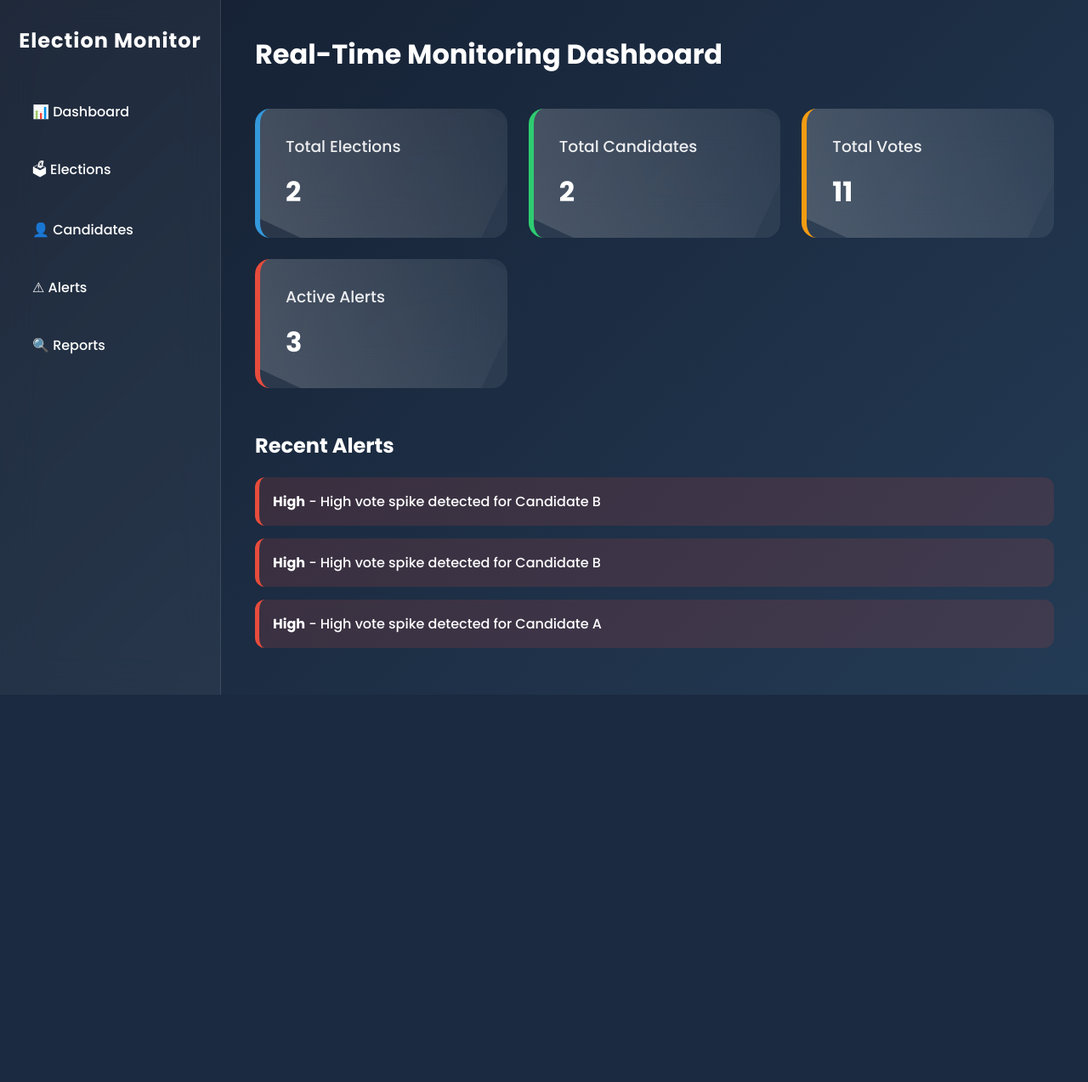
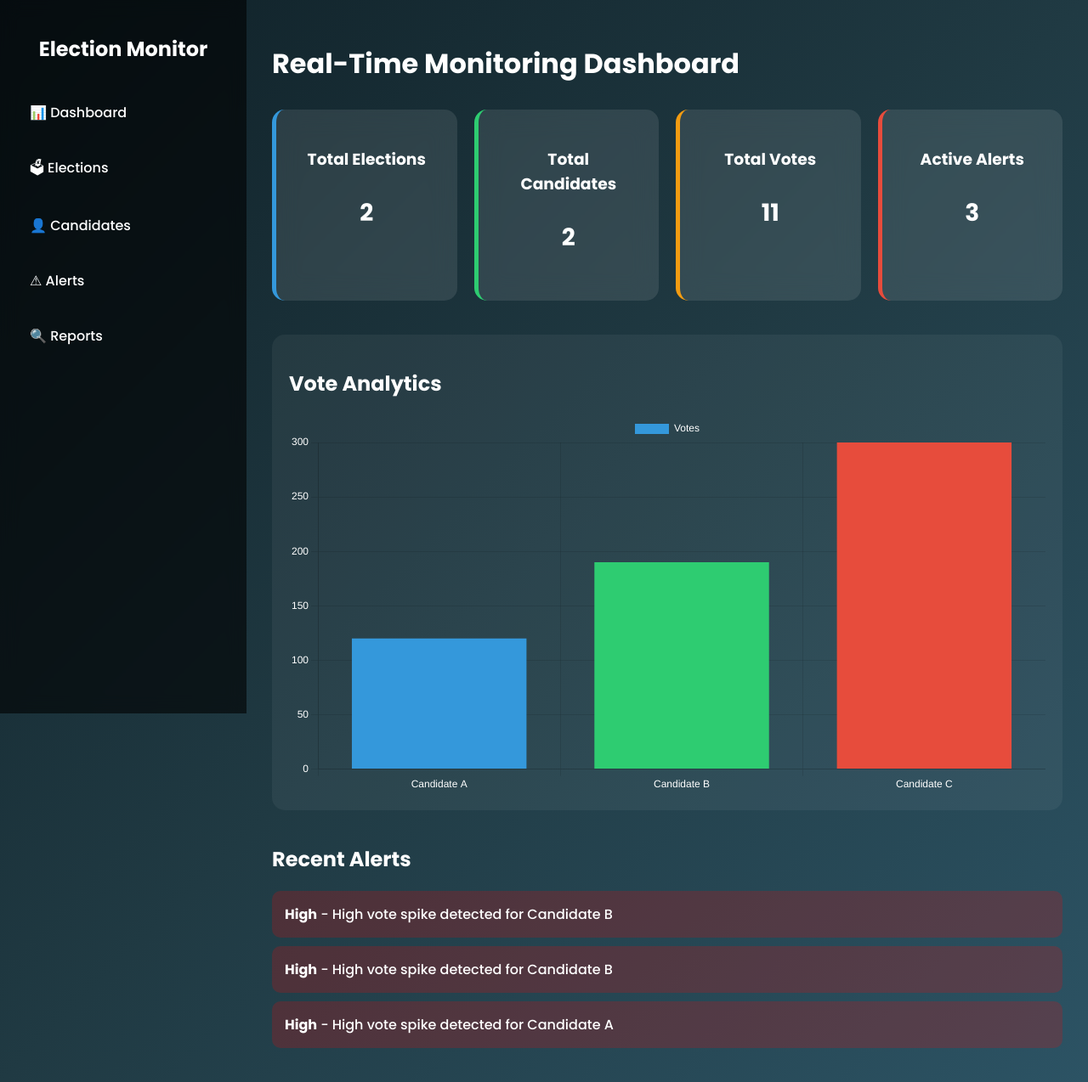
Before and after one commit to Nishant607/Real-time-Election-Data-Monitoring-System, a Django app: page / in a window 1280 px wide. Shown: the whole page at 85% size. Before the commit the page ends 818 px from the top, so only its background shows below. Run offline with Django 5.2, Linux system fonts and the light colour scheme; data comes from the database, SQL or seed files in the repository; both versions use the stored data as it was after the commit.

Commit message:
Updated dashboard UI, alerts link, chart visualization

```diff
--- a/core/static/core/css/dashboard.css
+++ b/core/static/core/css/dashboard.css
@@ -1,179 +1,140 @@
-* {
+body {
     margin: 0;
-    padding: 0;
-    box-sizing: border-box;
+    font-family: 'Poppins', sans-serif;
+    display: flex;
+    background: linear-gradient(135deg, #0f2027, #203a43, #2c5364);
+    color: white;
 }
 
-body {
-    font-family: 'Poppins', sans-serif;
-    background: linear-gradient(135deg, #141e30, #243b55);
-    color: white;
-    display: flex;
-    min-height: 100vh;
-}
-
-/* Sidebar */
-
+/* SIDEBAR */
 .sidebar {
-    width: 260px;
-    background: rgba(255, 255, 255, 0.05);
-    backdrop-filter: blur(20px);
-    padding: 30px 20px;
-    border-right: 1px solid rgba(255, 255, 255, 0.1);
+    width: 250px;
+    background: rgba(0, 0, 0, 0.6);
+    padding: 20px;
+    height: 100vh;
+    backdrop-filter: blur(10px);
 }
 
 .sidebar h2 {
     text-align: center;
-    margin-bottom: 40px;
-    font-weight: 600;
-    letter-spacing: 1px;
+    margin-bottom: 30px;
 }
 
 .sidebar ul {
     list-style: none;
+    padding: 0;
 }
 
 .sidebar ul li {
-    padding: 14px 18px;
-    margin-bottom: 15px;
-    border-radius: 10px;
+    padding: 15px;
+    margin: 10px 0;
+    border-radius: 8px;
+    transition: 0.3s;
     cursor: pointer;
-    transition: 0.3s ease;
 }
 
 .sidebar ul li:hover {
     background: rgba(255, 255, 255, 0.1);
-    transform: translateX(8px);
+    transform: translateX(5px);
 }
 
-/* Main */
+.sidebar a {
+    text-decoration: none;
+    color: white;
+}
 
+.sidebar ul li a {
+    text-decoration: none;
+    color: white;
+    display: block;
+    width: 100%;
+}
+
+.sidebar ul li a:hover {
+    color: #f39c12;
+}
+
+
+/* MAIN */
 .main {
     flex: 1;
-    padding: 40px;
+    padding: 30px;
 }
 
-/* Topbar */
-
 .topbar h1 {
-    font-weight: 600;
-    margin-bottom: 40px;
+    margin-bottom: 30px;
 }
 
-/* Cards Grid */
-
+/* CARDS */
 .cards {
     display: grid;
-    grid-template-columns: repeat(auto-fit, minmax(220px, 1fr));
-    gap: 25px;
+    grid-template-columns: repeat(4, 1fr);
+    gap: 20px;
 }
 
 .card {
-    background: rgba(255, 255, 255, 0.08);
-    backdrop-filter: blur(25px);
-    padding: 30px;
-    border-radius: 18px;
-    transition: 0.4s ease;
-    position: relative;
-    overflow: hidden;
-}
-
-.card::before {
-    content: "";
-    position: absolute;
-    width: 150%;
-    height: 150%;
-    background: linear-gradient(45deg, rgba(255, 255, 255, 0.2), transparent);
-    transform: rotate(25deg);
-    top: -50%;
-    left: -50%;
-    transition: 0.6s;
-}
-
-.card:hover::before {
-    left: 100%;
+    padding: 25px;
+    border-radius: 15px;
+    background: rgba(255, 255, 255, 0.1);
+    backdrop-filter: blur(15px);
+    text-align: center;
+    transition: 0.3s;
 }
 
 .card:hover {
-    transform: translateY(-10px);
-    box-shadow: 0 15px 40px rgba(0, 0, 0, 0.4);
-}
-
-.card h3 {
-    font-weight: 500;
-    margin-bottom: 15px;
-    opacity: 0.9;
+    transform: translateY(-8px);
+    box-shadow: 0px 10px 30px rgba(0, 0, 0, 0.4);
 }
 
 .card p {
-    font-size: 32px;
+    font-size: 28px;
     font-weight: bold;
 }
 
-/* Color accents */
-
+/* CARD COLORS */
 .blue {
-    border-left: 6px solid #3498db;
+    border-left: 5px solid #3498db;
 }
 
 .green {
-    border-left: 6px solid #2ecc71;
+    border-left: 5px solid #2ecc71;
 }
 
 .orange {
-    border-left: 6px solid #f39c12;
+    border-left: 5px solid #f39c12;
 }
 
 .red {
-    border-left: 6px solid #e74c3c;
+    border-left: 5px solid #e74c3c;
 }
 
-/* Alert Section */
-
+/* ALERTS */
 .alert-section {
-    margin-top: 50px;
-}
-
-.alert-section h2 {
-    margin-bottom: 20px;
+    margin-top: 40px;
 }
 
 .alert-box {
-    background: rgba(231, 76, 60, 0.15);
-    padding: 16px;
-    border-radius: 12px;
-    margin-bottom: 15px;
-    transition: 0.3s ease;
-    border-left: 5px solid #e74c3c;
+    background: rgba(255, 0, 0, 0.2);
+    padding: 15px;
+    margin: 10px 0;
+    border-radius: 10px;
+    transition: 0.3s;
 }
 
 .alert-box:hover {
-    background: rgba(231, 76, 60, 0.25);
-    transform: scale(1.02);
+    background: rgba(255, 0, 0, 0.4);
 }
 
 .no-alert {
-    background: rgba(46, 204, 113, 0.15);
-    padding: 16px;
-    border-radius: 12px;
-    border-left: 5px solid #2ecc71;
+    background: rgba(0, 255, 0, 0.2);
+    padding: 15px;
+    border-radius: 10px;
 }
 
-/* Smooth fade animation */
-
-@keyframes fadeIn {
-    from {
-        opacity: 0;
-        transform: translateY(20px);
-    }
-
-    to {
-        opacity: 1;
-        transform: translateY(0);
-    }
+/* CHART */
+.chart-container {
+    margin-top: 40px;
+    padding: 20px;
+    border-radius: 15px;
+    background: rgba(255, 255, 255, 0.05);
 }
-
-.card,
-.alert-box {
-    animation: fadeIn 0.6s ease forwards;
-}
--- a/core/static/core/js/dashboard.js
+++ b/core/static/core/js/dashboard.js
@@ -1,15 +1,39 @@
 document.addEventListener("DOMContentLoaded", function () {
 
-    const cards = document.querySelectorAll(".card");
+    const ctx = document.getElementById('voteChart');
 
-    cards.forEach(card => {
-        card.addEventListener("mouseenter", () => {
-            card.style.transform = "scale(1.05)";
-        });
+    if (!ctx) return;
 
-        card.addEventListener("mouseleave", () => {
-            card.style.transform = "scale(1)";
-        });
+    new Chart(ctx, {
+        type: 'bar',
+        data: {
+            labels: ['Candidate A', 'Candidate B', 'Candidate C'],
+            datasets: [{
+                label: 'Votes',
+                data: [120, 190, 300],
+                backgroundColor: [
+                    '#3498db',
+                    '#2ecc71',
+                    '#e74c3c'
+                ]
+            }]
+        },
+        options: {
+            responsive: true,
+            plugins: {
+                legend: {
+                    labels: { color: 'white' }
+                }
+            },
+            scales: {
+                y: {
+                    ticks: { color: 'white' }
+                },
+                x: {
+                    ticks: { color: 'white' }
+                }
+            }
+        }
     });
 
 });
--- a/core/templates/dashboard.html
+++ b/core/templates/dashboard.html
@@ -8,28 +8,35 @@
     <link rel="stylesheet" href="{% static 'core/css/dashboard.css' %}">
     <script defer src="{% static 'core/js/dashboard.js' %}"></script>
 
+    <!-- Google Font -->
     <link href="https://fonts.googleapis.com/css2?family=Poppins:wght@300;500;700&display=swap" rel="stylesheet">
+
+    <!-- Chart.js -->
+    <script src="https://cdn.jsdelivr.net/npm/chart.js"></script>
 </head>
 
 <body>
 
+    <!-- SIDEBAR -->
     <div class="sidebar">
         <h2>Election Monitor</h2>
         <ul>
             <li>📊 Dashboard</li>
             <li>🗳 Elections</li>
             <li>👤 Candidates</li>
-            <li>⚠ Alerts</li>
+            <li><a href="/alerts/">⚠ Alerts</a></li>
             <li>🔍 Reports</li>
         </ul>
     </div>
 
+    <!-- MAIN CONTENT -->
     <div class="main">
 
         <div class="topbar">
             <h1>Real-Time Monitoring Dashboard</h1>
         </div>
 
+        <!-- CARDS -->
         <div class="cards">
 
             <div class="card blue">
@@ -54,6 +61,13 @@
 
         </div>
 
+        <!-- CHART SECTION -->
+        <div class="chart-container">
+            <h2>Vote Analytics</h2>
+            <canvas id="voteChart"></canvas>
+        </div>
+
+        <!-- ALERT SECTION -->
         <div class="alert-section">
             <h2>Recent Alerts</h2>
 
@@ -64,11 +78,49 @@
             {% empty %}
             <div class="no-alert">No recent alerts.</div>
             {% endfor %}
-
         </div>
 
     </div>
 
+    <!-- CHART SCRIPT -->
+    <script>
+        const ctx = document.getElementById('voteChart');
+
+        new Chart(ctx, {
+            type: 'bar',
+            data: {
+                labels: ['Candidate A', 'Candidate B', 'Candidate C'],
+                datasets: [{
+                    label: 'Votes',
+                    data: [120, 190, 300],
+                    backgroundColor: [
+                        '#3498db',
+                        '#2ecc71',
+                        '#e74c3c'
+                    ]
+                }]
+            },
+            options: {
+                responsive: true,
+                plugins: {
+                    legend: {
+                        labels: {
+                            color: 'white'
+                        }
+                    }
+                },
+                scales: {
+                    y: {
+                        ticks: { color: 'white' }
+                    },
+                    x: {
+                        ticks: { color: 'white' }
+                    }
+                }
+            }
+        });
+    </script>
+
 </body>
 
 </html>
--- a/core/urls.py
+++ b/core/urls.py
@@ -1,6 +1,8 @@
 from django.urls import path
-from .views import dashboard
+from .views import dashboard,alerts_page
 
 urlpatterns = [
     path("", dashboard, name="dashboard"),
+    path("alerts/",alerts_page, name="alerts"),
+
 ]
--- a/core/views.py
+++ b/core/views.py
@@ -10,3 +10,8 @@ def dashboard(request):
         'recent_alerts': Alert.objects.order_by('-created_at')[:5]
     }
     return render(request, 'dashboard.html', context)
+
+
+def alerts_page(request):
+    alerts = Alert.objects.all().order_by('-created_at')
+    return render(request, 'alerts.html', {'alerts': alerts})
```
Also changed, not shown: core/admin.py (+33 -5 lines), core/templates/alerts.html (added, +36 -0 lines), db.sqlite3.
